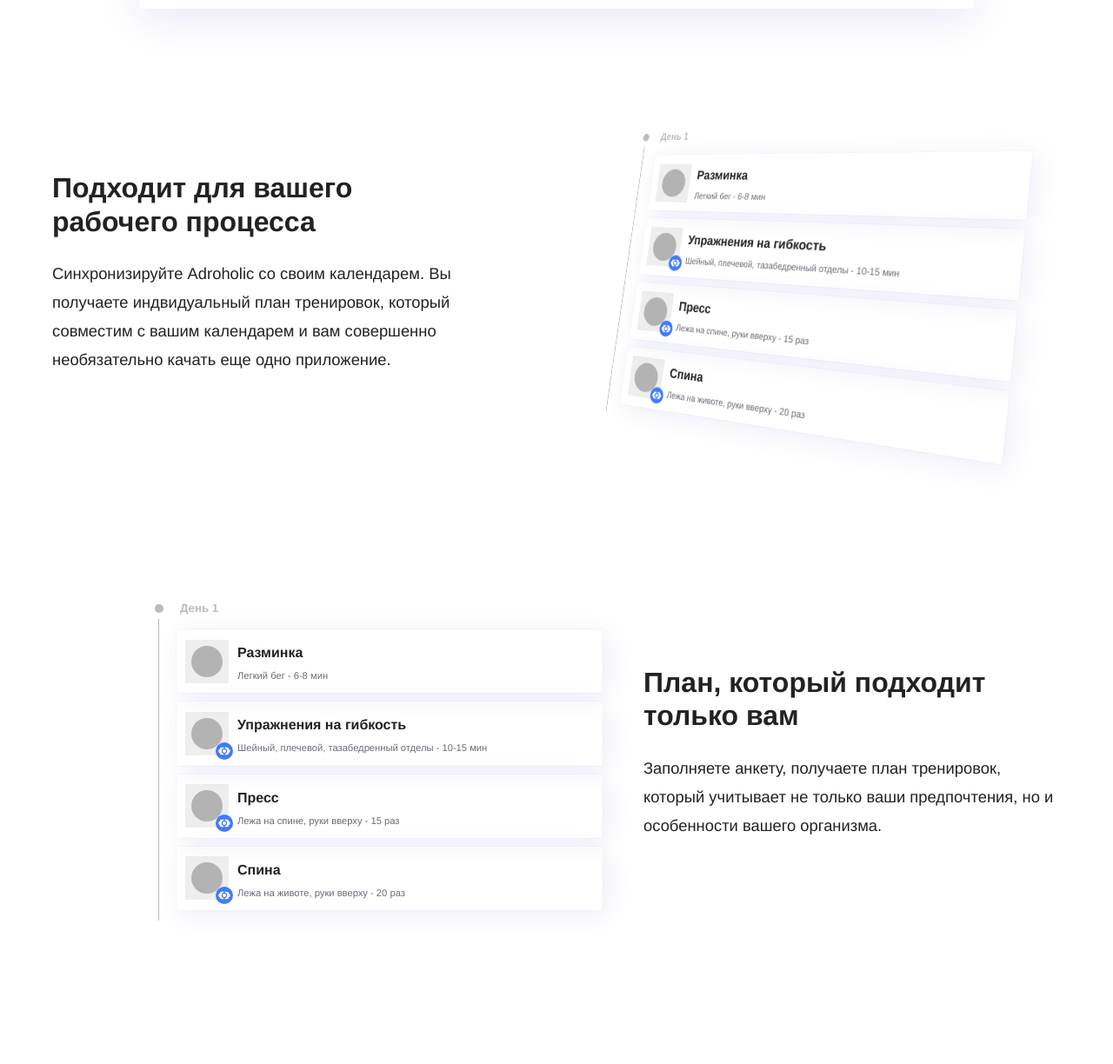
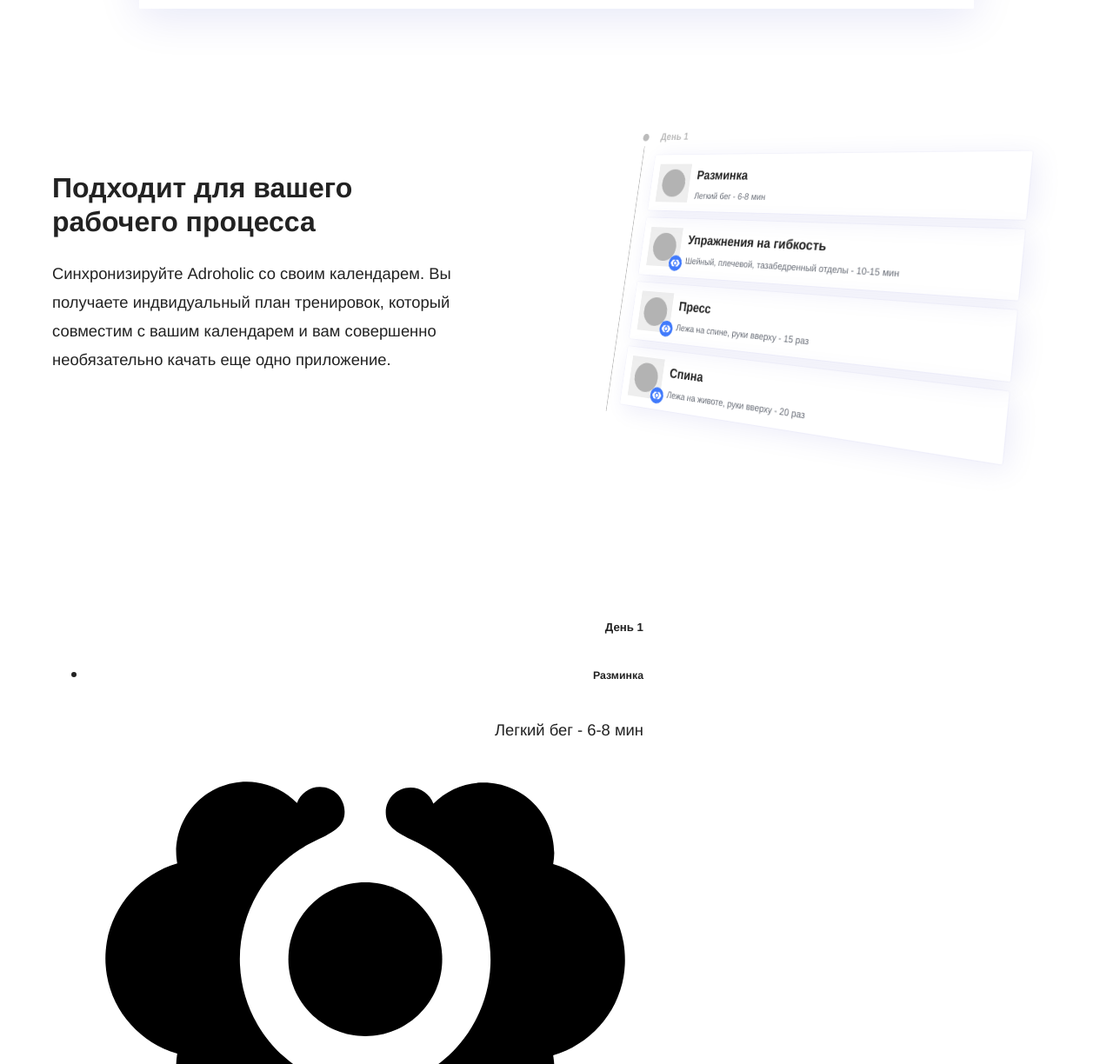
Before and after one commit to RakhimyanTim/adroholic.github.io, a Jekyll site: the page built from pages/index.html, in a window 1280 px wide. Shown: the part 1137-2361 px from the top of the page at 87% size. Built offline with Jekyll 4.4.1, drawn with Linux system fonts in a browser that asks for light colours; some web fonts are replaced; grey boxes are pictures that could not be loaded.

Commit message:
Update landing-page.scss

```diff
--- a/_sass/landing-page.scss
+++ b/_sass/landing-page.scss
@@ -118,112 +118,6 @@
 .workflow {
 	text-align: left;
 	transform: perspective(1000px) rotateZ(7deg) rotateX(6deg) rotateY(-28deg);
-	max-width: 540px;
-	margin: 20px 0 -60px -30px;
-
-	@media only screen and (min-width: $desktop-min) {
-		margin: 0 0 0 18%;
-	}
-
-	h5 {
-		color: $landing-image-color-dark;
-		padding: 0 0 0 25px;
-		position: relative;
-		margin: 0;
-
-		&::before {
-			content: '';
-			width: 10px;
-			height: 10px;
-			border-radius: 50%;
-			background-color: $landing-image-color-dark;
-			position: absolute;
-			top: 50%;
-			left: 1px;
-			transform: translate(-50%, -50%);
-		}
-	}
-
-	ul {
-		list-style: none;
-		margin: 5px 0;
-		padding: 2px 0 2px 20px;
-		border-left: 1px solid $landing-image-color-dark;
-
-		li {
-			display: flex;
-			align-items: center;
-			padding: 10px;
-			margin: 10px 0;
-			box-shadow: $medium-offset-box-shadow, $outline-box-shadow;
-			border-radius: $border-radius;
-			max-width: 470px;
-		}
-
-		.image {
-			width: 50px;
-			height: 50px;
-			background-color: $landing-image-color-light;
-			position: relative;
-			display: flex;
-			justify-content: center;
-			align-items: center;
-			color: $landing-image-color-dark;
-
-			&.editor::before {
-				content: "";
-				position: absolute;
-				top: 7px;
-				bottom: 7px;
-				left: 7px;
-				right: 7px;
-				background-color: $landing-image-color-dark;
-				border-radius: 50%;
-			}
-
-			&.developer::before {
-				content: "<>";
-				font-size: 30px;
-				font-weight: bold;
-				font-family: Arial, "Helvetica Neue", Helvetica, sans-serif;
-				letter-spacing: 5px;
-				margin-left: 6px;
-			}
-
-			svg {
-				position: absolute;
-				bottom: -10%;
-				right: -10%;
-				width: 40%;
-				height: 40%;
-				background: $brand-color;
-				fill: #fff;
-				padding: 5px 2px;
-				box-sizing: border-box;
-				border-radius: 50%;
-			}
-		}
-
-		.commit {
-			padding: 0 0 0 10px;
-			h6 {
-				margin: 0;
-				font-size: 1rem;
-			}
-			p {
-				margin: 0;
-				padding: 0;
-				font-size: $font-smallest;
-				color: $grey-text;
-				white-space: nowrap;
-			}
-		}
-	}
-}
-
-.workflowww {
-	text-align: left;
-	transform: perspective(1000px) rotateZ(0deg) rotateX(0deg) rotateY(0deg);
 	max-width: 540px;
 	margin: 20px 0 -60px -30px;
 
```
